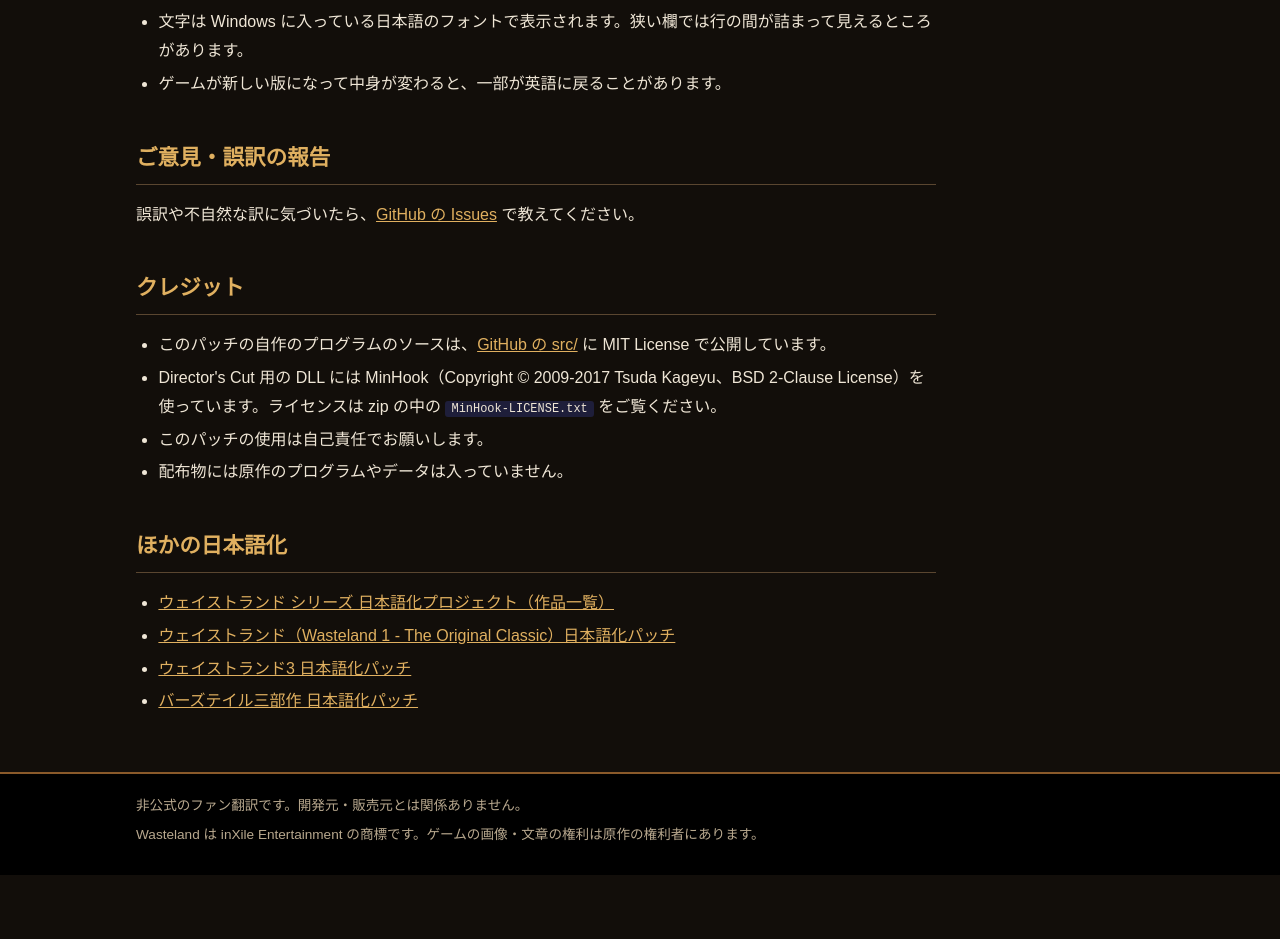
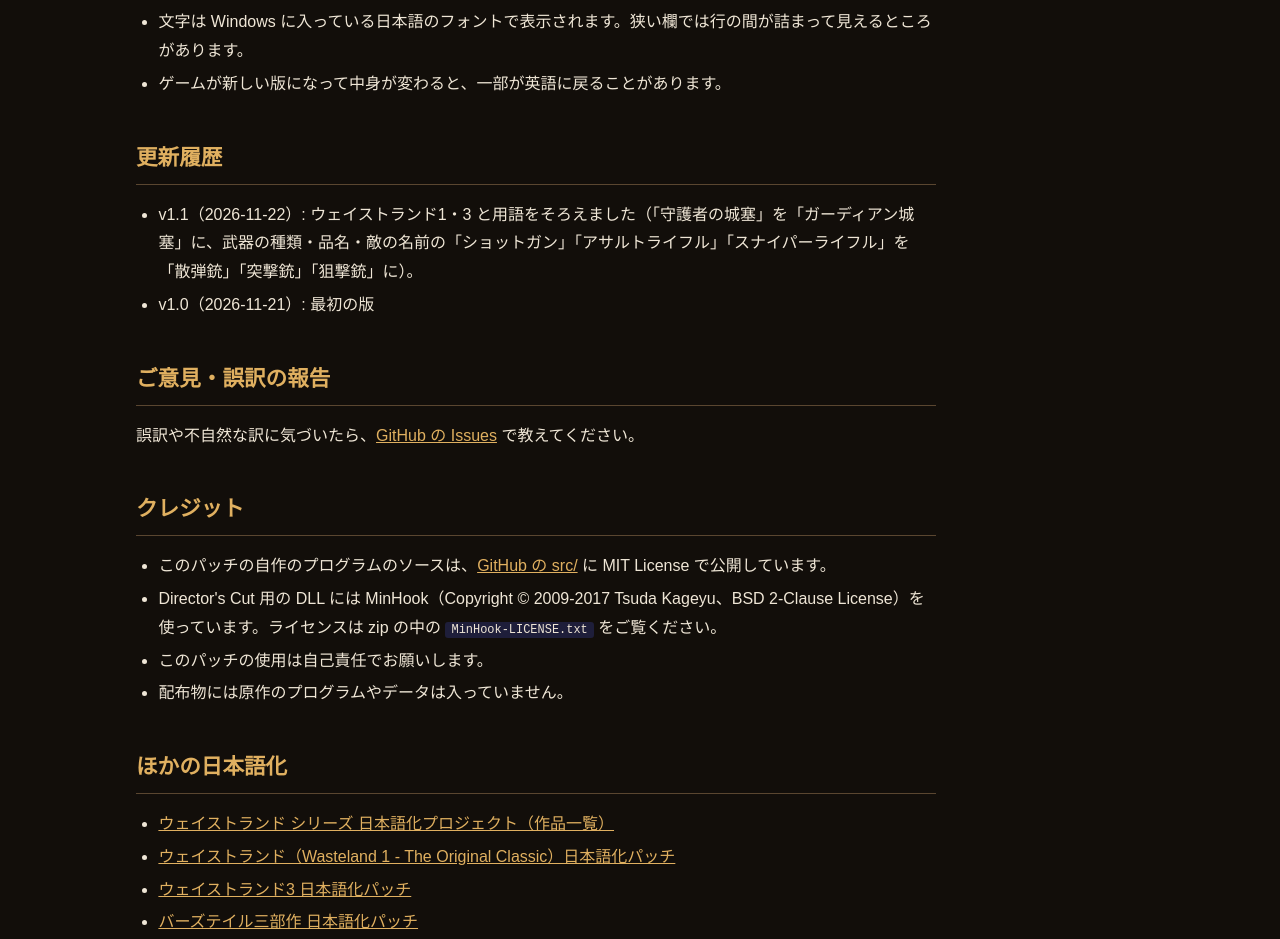
Before and after one commit to higesho/wasteland2-ja, a plain HTML site: page docs/index.html in a window 1280 px wide. Shown: the part 3140-4079 px from the top of the page. Before the commit the page ends 4015 px from the top, so only its background shows below. Drawn offline with Linux system fonts and the light colour scheme.

Commit message:
v1.1: シリーズで用語をそろえる
Co-Authored-By: Claude Opus 5.5 <noreply@anthropic.com>

```diff
--- a/docs/index.html
+++ b/docs/index.html
@@ -83,6 +83,12 @@
 <li>ゲームが新しい版になって中身が変わると、一部が英語に戻ることがあります。</li>
 </ul>
 
+<h2>更新履歴</h2>
+<ul>
+<li>v1.1（2026-11-22）: ウェイストランド1・3 と用語をそろえました（「守護者の城塞」を「ガーディアン城塞」に、武器の種類・品名・敵の名前の「ショットガン」「アサルトライフル」「スナイパーライフル」を「散弾銃」「突撃銃」「狙撃銃」に）。</li>
+<li>v1.0（2026-11-21）: 最初の版</li>
+</ul>
+
 <h2>ご意見・誤訳の報告</h2>
 <p>誤訳や不自然な訳に気づいたら、<a href="https://github.com/higesho/wasteland2-ja/issues">GitHub の Issues</a> で教えてください。</p>
 
```
Also changed, not shown: src/readme.txt.
